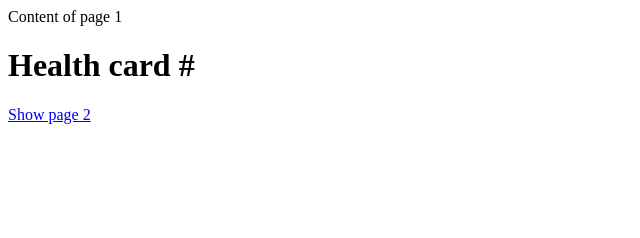
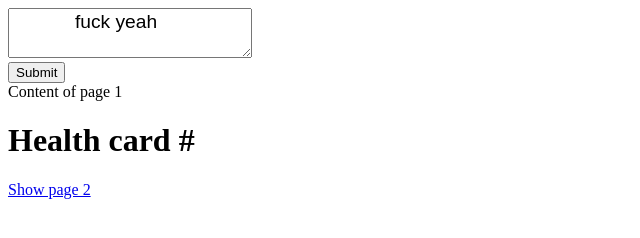
Before and after one commit to shimmy568/uOttaHack-2018, a website: page www/index.html in a window 1280 px wide. Shown: the whole page, without its empty margins (0-640 px from the left). Drawn offline with Linux system fonts and the light colour scheme.

Commit message:
comment box

```diff
--- a/www/index.html
+++ b/www/index.html
@@ -16,7 +16,20 @@
         }
         </script>
         </head>
+
+
         <body>
+
+          <form action="/html/tags/html_form_tag_action.cfm" method="post">
+            <div>
+            <textarea name="comments" id="comments" style="font-family:sans-serif;font-size:1.2em;">
+            fuck yeah
+            </textarea>
+            </div>
+            <input type="submit" value="Submit">
+            </form>
+
+
 
           <div id="Page1">
             <!-->Content of page 1<!-->
```
